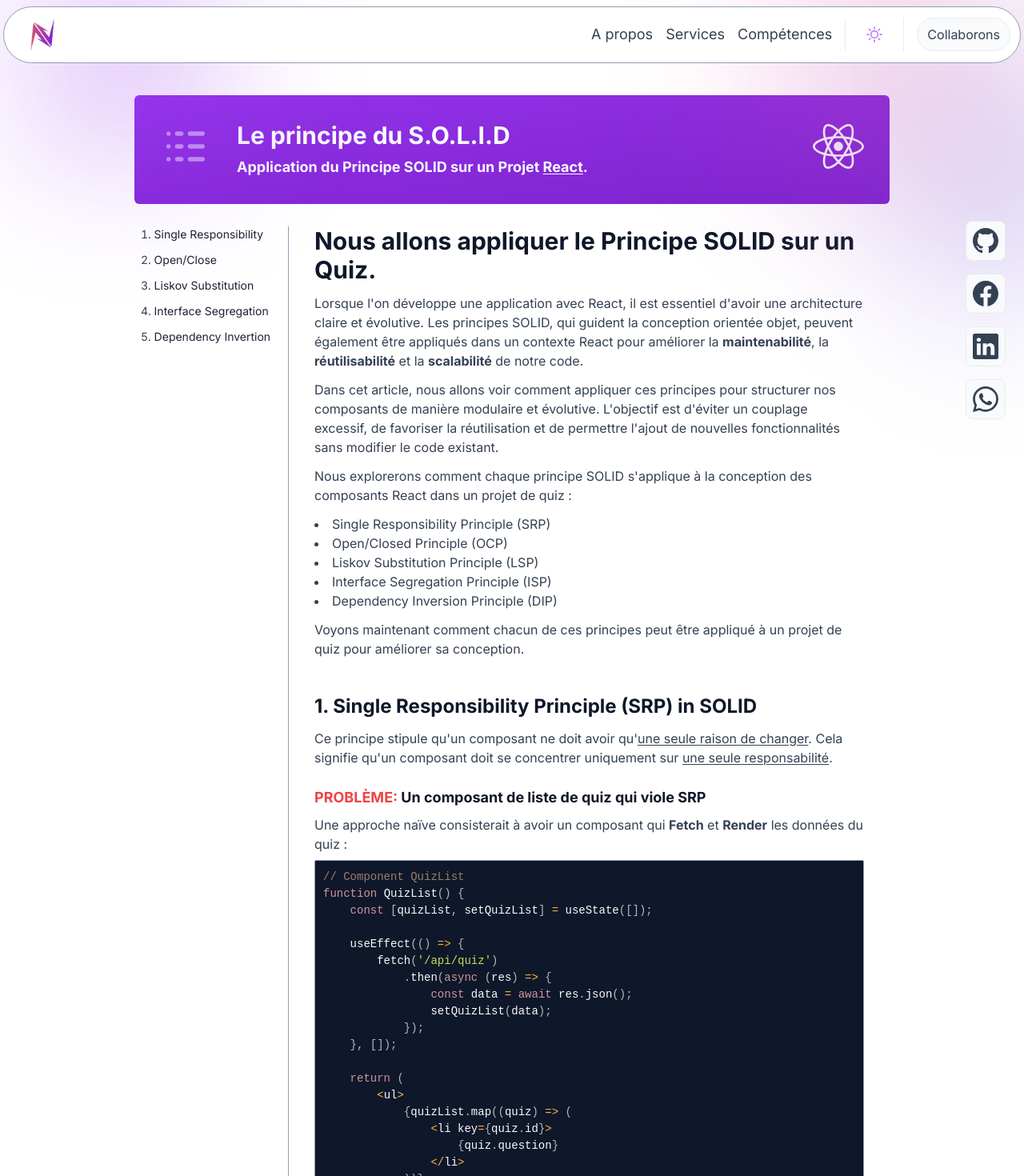
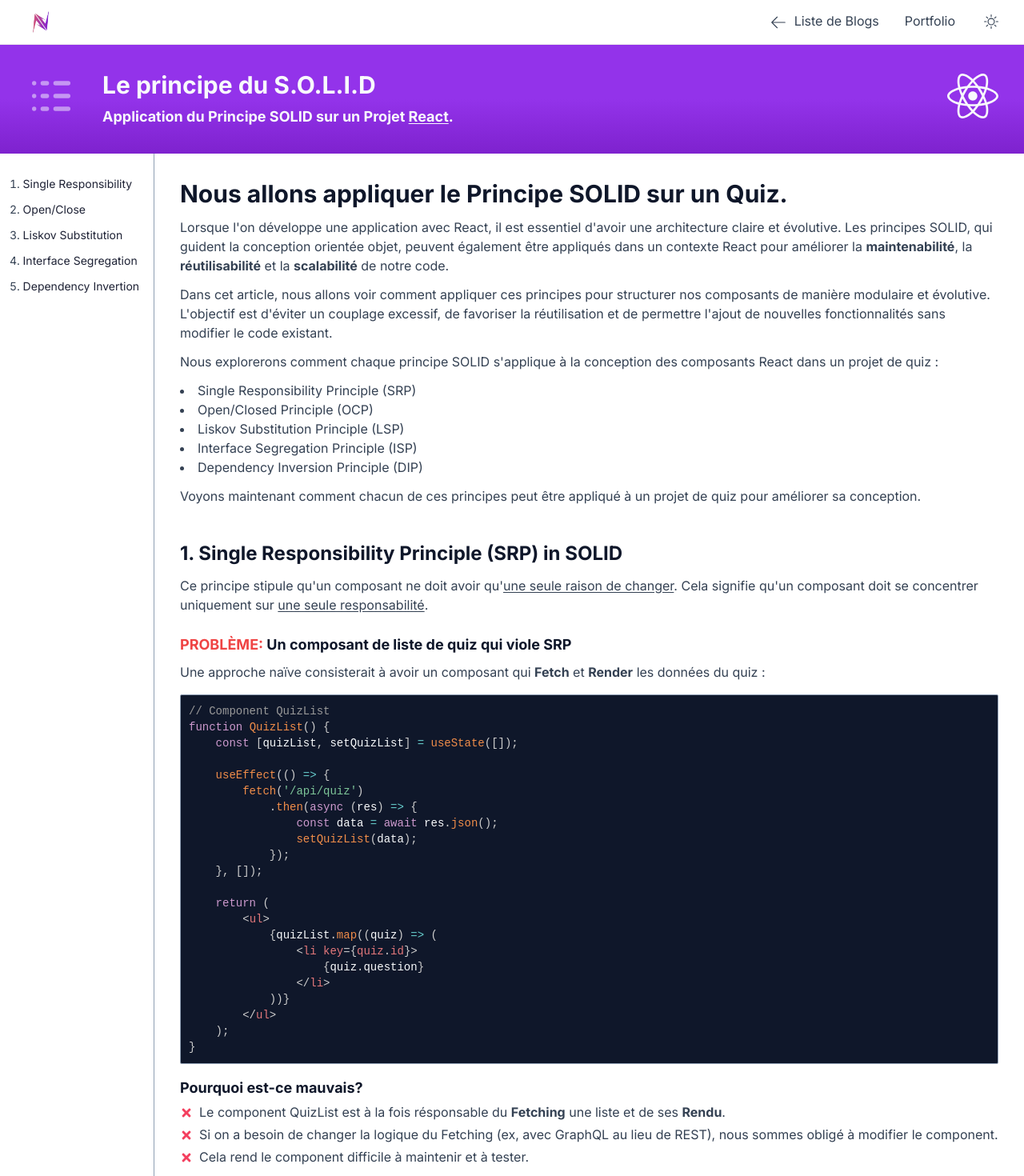
Before and after one commit to njatoty/website, a React (Vite) app: page /blog/react-solid-principle in a window 1280 px wide. Shown: the top 1470 px of the page at 80% size. Built offline with nearby package versions, Linux system fonts and the light colour scheme.

Commit message:
Fix code-viewer scroll

```diff
--- a/package.json
+++ b/package.json
@@ -20,6 +20,7 @@
     "react-router-dom": "^6.29.0",
     "react-scroll": "^1.9.0",
     "react-simple-code-editor": "^0.14.1",
+    "react-syntax-highlighter": "^15.6.1",
     "tailwind-merge": "^2.6.0"
   },
   "devDependencies": {
--- a/src/components/ui/code-viewer.tsx
+++ b/src/components/ui/code-viewer.tsx
@@ -2,26 +2,24 @@ import React from 'react';
 import Editor from 'react-simple-code-editor';
 import { highlight, languages } from 'prismjs';
 import 'prismjs/components/prism-clike';
-import 'prismjs/components/prism-javascript';
-import 'prismjs/themes/prism-dark.css'; //Example style, you can use another
+import 'prismjs/components/prism-jsx';
+import 'prismjs/themes/prism-tomorrow.css'; //Example style, you can use another
 
 function CodeViewer({ code }: { code: string }) {
     return (
-        <div className='w-full my-2 overflow-hidden border rounded-sm border-c-gray bg-c-dark2 dark:border-c-dark1'>
+        <div className='flex w-full max-w-full my-2 overflow-x-auto border rounded-sm border-c-gray bg-c-dark2 dark:border-c-dark1'>
             <Editor
                 value={code}
                 readOnly
                 onValueChange={console.log}
-                highlight={code => highlight(code, languages.javascript, "javascript")}
+                highlight={code => highlight(code, languages.jsx, "jsx")}
                 padding={10}
                 style={{
                     fontFamily: '"Fira code", "Fira Mono", monospace',
                     fontSize: 14,
-                    overflow: "auto", // Enables scrolling
-                    whiteSpace: "nowrap", // Prevents wrapping
-                    display: 'block'
                 }}
                 onCopy={console.log}
+                className='code-viewer'
             />
         </div>
     );
--- a/src/components/ui/jumbotron.tsx
+++ b/src/components/ui/jumbotron.tsx
@@ -8,7 +8,7 @@ type JumbotronProps = {
 } & PropsWithChildren;
 const Jumbotron = ({ className, children, tagIcon }: JumbotronProps) => {
     return (
-        <div className={cn('w-full flex items-start max-md:gap-4 gap-8 bg-gradient-to-br from-purple-600 to-purple-700 text-c-light rounded-md max-md:p-4 p-8', className)}>
+        <div className={cn('w-full flex items-start max-md:gap-4 gap-8 bg-gradient-to-b from-purple-600 via-purple-600 to-purple-700 text-c-light rounded-md max-md:p-4 p-8', className)}>
             <TbLogs size={64} className='opacity-50 max-md:hidden' />
             <div className="flex-1">
                 {children}
--- a/src/components/ui/swiper.tsx
+++ b/src/components/ui/swiper.tsx
@@ -1,8 +1,6 @@
 import { PropsWithChildren, useEffect, useRef, useState } from "react";
 import { cn } from "../../utils";
 import { useInView } from "react-intersection-observer";
-import { FaArrowRightLong } from "react-icons/fa6";
-import Button from "./buttons";
 
 const Swiper = ({
     children,
@@ -50,9 +48,6 @@ const Swiper = ({
             >
                 {children}
             </div>
-            {/* <Button variant="outline" className="my-4 ml-auto">
-                <FaArrowRightLong />
-            </Button> */}
         </div>
     );
 };
--- a/src/index.css
+++ b/src/index.css
@@ -27,4 +27,24 @@
         @apply !font-bold !text-purple-500 underline underline-offset-4;
     }
 
+    .code-wrapper {
+        overflow-x: auto; /* Enables horizontal scrolling */
+        width: 100%; /* Ensures full width */
+    }
+
+    .code-viewer {
+        @apply w-full text-sm;
+        white-space: pre !important; /* Prevents line breaks */
+        display: block;
+        min-width: 100%;
+        width: max-content;
+        overflow-x: auto !important;
+    }
+
+    .code-viewer pre {
+        @apply w-max min-w-full block;
+        white-space: pre !important; /* Forces non-wrapping */
+        overflow-x: auto !important; /* Ensures scroll */
+    }
+
 }
--- a/src/pages/blog.tsx
+++ b/src/pages/blog.tsx
@@ -1,14 +1,33 @@
-import MaxWidthWrapper from "@/components/ui/max-width-wrapper";
-import { Outlet } from "react-router-dom";
+import ThemeToggle from "@/components/theme-toggle";
+import { PiArrowLeftLight } from "react-icons/pi";
+import { Link, Outlet } from "react-router-dom";
 
 function Blog() {
 
     return (
-        <MaxWidthWrapper className="flex flex-col flex-grow w-full h-full p-10 mx-auto">
+        <div className="flex flex-col flex-grow w-full h-full">
+            <div className='sticky top-0 z-50 flex items-center justify-between w-full px-6 py-2 bg-white border-b dark:bg-c-dark2 border-c-gray-0 dark:border-c-dark0'>
+
+                {/* Logo */}
+                <div className='px-2 py-1 text-base font-extrabold rounded-sm lg:text-2xl text-c-light'>
+                    <img src='/tiny-favicon.png' className='w-7 md:w-8 lg:w-10' />
+                </div>
+
+                <div className="flex items-stretch justify-end w-full gap-6 max-md:text-sm">
+                    <Link to="/blog" className="p-1 cursor-pointer text-c-dark0 dark:text-c-gray hover:text-yellow-500 dark:hover:text-yellow-500">
+                        <PiArrowLeftLight size={24} className="inline mr-2" />
+                        Liste de Blogs
+                    </Link>
+                    <Link to="/" className="p-1 cursor-pointer text-c-dark0 dark:text-c-gray hover:text-yellow-500 dark:hover:text-yellow-500">
+                        Portfolio
+                    </Link>
+                    <ThemeToggle className="px-2 text-c-dark0 dark:text-c-gray hover:text-yellow-500" iconSize={18} />
+                </div>
+            </div>
 
             <Outlet />
 
-        </MaxWidthWrapper>
+        </div>
     )
 }
 
--- a/src/pages/blog/blog-pages/react-solid-principle.tsx
+++ b/src/pages/blog/blog-pages/react-solid-principle.tsx
@@ -1,5 +1,6 @@
 import CodeViewer from '@/components/ui/code-viewer';
 import Jumbotron from '@/components/ui/jumbotron';
+import MaxWidthWrapper from '@/components/ui/max-width-wrapper';
 import { CorrectParagraph, HeadingTitle1, HeadingTitle2, HeadingTitle3, IncorrectParagraph, ListDisc, Paragraph, Problem, Solution, Specify } from '@/components/ui/typography';
 import React from 'react'
 import { FaReact } from 'react-icons/fa';
@@ -88,17 +89,17 @@ function QuizItem({ quiz }) {
 
     // Render multiple-choice quiz item
     if (quiz.type === 'multiple-choice') {
-        return <MultipleChoiceComponent quiz={quiz} />;
+        return <div>Render multiple-choice quiz</div>;
     }
 
     // Render boolean quiz item
     if (quiz.type === 'boolean') {
-        return <BooleanComponent quiz={quiz} />;
+        return <div>Render boolean quiz</div>;
     }
 
     // Render short-answer quiz item
     if (quiz.type === 'short-answer') {
-        return <ShortAnswerComponent quiz={quiz} />;
+        return <div>Render short-answer quiz</div>;
     }
 
     return null; // If the quiz type is unknown
@@ -123,19 +124,31 @@ export const ShortAnswerQuizItem = ({ quiz }) => {
     goodOCPQuizItem: `function QuizItem({ quiz }) {
     const ItemComponent = quizRenderer[quiz.type];
     return ItemComponent ? <ItemComponent quiz={quiz} /> : null;
-}`
+}`,
+    goodOCPDropdown: `// New component for type dropdown
+export const DropdownQuizItem = ({ item }) => {
+    return <div>Render dropdown quiz</div>;
+};`,
+    goodOCPRendererUpdate: `const quizRenderer = {
+    'multiple-choice': MultipleChoiceQuizItem,
+    'short-answer': ShortAnswerQuizItem,
+    'boolean': BooleanQuizItem,
+    'dropdown': DropdownQuizItem, // New type added without modifying QuizItem!
+};`
 }
 
 const ReactSolidPrinciple = () => {
     return (
         <div className='w-full'>
-            <Jumbotron className='w-full mb-7' tagIcon={<FaReact size={64} className='float-right' />}>
+            <Jumbotron className='w-full rounded-none' tagIcon={<FaReact size={64} className='float-right' />}>
                 <HeadingTitle1 className='mb-2 text-c-light'>Le principe du S.O.L.I.D</HeadingTitle1>
-                <HeadingTitle3 className='text-c-light'>Application du Principe SOLID sur un Projet <Specify>React</Specify>.</HeadingTitle3>
+                <HeadingTitle3 className='text-c-light'>
+                    Application du Principe SOLID sur un Projet <Specify>React</Specify>.
+                </HeadingTitle3>
             </Jumbotron>
-            <div className='flex items-start w-full'>
+            <MaxWidthWrapper className='flex items-start w-full mx-auto max-md:px-5'>
                 {/* menu or link */}
-                <div className="sticky z-40 flex-shrink-0 w-full px-2 text-sm top-24 max-w-48 max-md:hidden">
+                <div className="sticky z-40 flex-shrink-0 w-full px-3 text-sm py-7 top-[55.21px] max-w-48 max-md:hidden">
                     <ListDisc className='flex flex-col gap-3 list-decimal'>
                         {
                             menuList.map(menu => (
@@ -154,7 +167,7 @@ const ReactSolidPrinciple = () => {
                         }
                     </ListDisc>
                 </div>
-                <div className="flex-1 h-full md:px-8 md:border-l border-c-gray dark:border-c-dark0">
+                <div className="flex-grow w-full h-full py-8 md:px-8 md:border-l border-c-gray dark:border-c-dark0">
                     <div className="w-full">
                         <HeadingTitle1>Nous allons appliquer le Principe SOLID sur un Quiz.</HeadingTitle1>
                         <div className="flex flex-col gap-3 my-3">
@@ -190,7 +203,7 @@ const ReactSolidPrinciple = () => {
                             </Paragraph>
                         </div>
                         {/* PROBLEM VIOLATE SRP */}
-                        <div className="w-full">
+                        <div className="flex flex-col w-full">
                             <HeadingTitle3>
                                 <Problem>Problème:</Problem> Un composant de liste de quiz qui viole SRP
                             </HeadingTitle3>
@@ -228,7 +241,7 @@ const ReactSolidPrinciple = () => {
                                 </Paragraph>
                             </div>
 
-                            <div className="step-1">
+                            <div className="w-full">
                                 <Paragraph className='my-2'>
                                     Etape 1: Création d'un Custom Hook pour Data Fetching
                                 </Paragraph>
@@ -238,7 +251,7 @@ const ReactSolidPrinciple = () => {
                                 {/* End Showing good code for SRP Hook */}
                             </div>
 
-                            <div className="step-2">
+                            <div className="w-full">
                                 <Paragraph className='my-2'>
                                     Etape 2: Mettre à jour le Component QuizList pour se concentrer seulement sur le Rendu
                                 </Paragraph>
@@ -287,10 +300,7 @@ const ReactSolidPrinciple = () => {
                             </ListDisc>
 
                             <Paragraph className='my-2'>Une mise en œuvre naïve pourrait ressembler à ceci :</Paragraph>
-
-                            {/* Showing wrong code for OCP */}
                             <CodeViewer code={code.wrongOCP} />
-                            {/* End Showing wrong code for OCP */}
 
                             <div className="w-full my-2">
                                 <HeadingTitle3>
@@ -316,34 +326,33 @@ const ReactSolidPrinciple = () => {
                                 </Paragraph>
                             </div>
 
-                            <div className="step-1">
+                            <div className="w-full">
                                 <Paragraph className='my-2'>
                                     Etape 1: Création des components individuels
                                 </Paragraph>
-
-                                {/* Showing good code for OCP individual component*/}
                                 <CodeViewer code={code.goodOCPComponents} />
-                                {/* End Showing good code for OCP individual component */}
                             </div>
 
-                            <div className="step-2">
+                            <div className="w-full">
                                 <Paragraph className='my-2'>
                                     Etape 2: Créer un objet de rendu (Quiz renderer)
                                 </Paragraph>
-
-                                {/* Showing good code for OCP */}
                                 <CodeViewer code={code.goodOCPRenderer} />
-                                {/* End Showing good code for OCP */}
                             </div>
 
-                            <div className="step-2">
+                            <div className="block w-full">
                                 <Paragraph className='my-2'>
                                     Etape 3: Implémentation du component QuizItem
                                 </Paragraph>
+                                <CodeViewer code={code.goodOCPQuizItem} />
 
-                                {/* Showing good code for OCP */}
-                                <CodeViewer code={code.goodOCPQuizItem} />
-                                {/* End Showing good code for OCP */}
+                                <Paragraph>Désormais, si nous devons prendre en charge un nouveau type de quiz (par exemple, Dropdown), nous n'avons plus besoin de <Specify>toucher au component QuizItem</Specify> !</Paragraph>
+
+                                <Paragraph className='mt-2'>1 - Création d'un component Dropdown</Paragraph>
+                                <CodeViewer code={code.goodOCPDropdown} />
+
+                                <Paragraph className='mt-2'>2 - Une simple mise à jour sur le "quizRenderer"</Paragraph>
+                                <CodeViewer code={code.goodOCPRendererUpdate} />
                             </div>
 
                             <div className="w-full my-2">
@@ -365,7 +374,7 @@ const ReactSolidPrinciple = () => {
                     </div>
 
                 </div>
-            </div>
+            </MaxWidthWrapper>
         </div>
     )
 }
--- a/src/pages/layout.tsx
+++ b/src/pages/layout.tsx
@@ -1,8 +1,5 @@
 import { Outlet } from "react-router-dom";
 import FooterSection from "@/components/sections/footer-section";
-import SocialMedia from "@/components/social-media";
-import MaxWidthWrapper from "@/components/ui/max-width-wrapper";
-import NavigationBar from "@/components/ui/nav-bar";
 
 function Layout() {
 
@@ -10,33 +7,14 @@ function Layout() {
     return (
         <div className='relative flex flex-col w-full min-h-screen bg-white dark:bg-c-dark3 text-c-light'>
 
-            <header className='sticky top-0 z-50'>
-                <MaxWidthWrapper className='px-1 pt-2 pb-0 mx-auto rounded-b-full max-md:px-2 backdrop-blur'>
-                    <NavigationBar className='bg-white border-c-gray dark:bg-c-dark3 dark:border-c-dark1' />
-                </MaxWidthWrapper>
-            </header>
-
-
             {/* Section pages */}
-            <main className="flex-1 w-full lg:px-32">
+            <main className="flex-1 w-full">
                 <Outlet />
             </main>
 
             {/* Footer section */}
             <FooterSection className='' />
 
-            {/* Social media links */}
-            <div className='fixed top-0 z-40 flex flex-col items-center w-16 h-full -right-4 lg:w-32 max-xl:hidden'>
-                <div className="relative flex items-center flex-grow h-full mx-auto">
-                    <div className='absolute w-[1px] opacity-0 bg-c-light dark:bg-c-dark2 h-full top-0 right-1/2 translate-x-1/2 -z-10' />
-                    <SocialMedia />
-                </div>
-            </div>
-
-            {/* shadow */}
-            <div aria-hidden="true" className='fixed right-0 inset-y-0 h-[300px] w-[200px] bg-gradient-to-b from-pink-500 to-indigo-600 blur-3xl opacity-25 -rotate-45 scale-150' />
-            <div aria-hidden="true" className='absolute left-20  inset-y-0 h-[150px] w-[150px] bg-gradient-to-b from-purple-500 to-purple-600 blur-3xl opacity-35 -rotate-40 scale-150' />
-
         </div >
     )
 }
```
Also changed, not shown: src/components/ui/blog-card.tsx (+41 -7 lines), src/components/ui/buttons.tsx (+5 -3 lines), src/pages/blog/blog-list.tsx (+7 -3 lines), src/pages/portfolio.tsx (+22 -0 lines), 1 other file (tests, documents, lock files or other folders).
